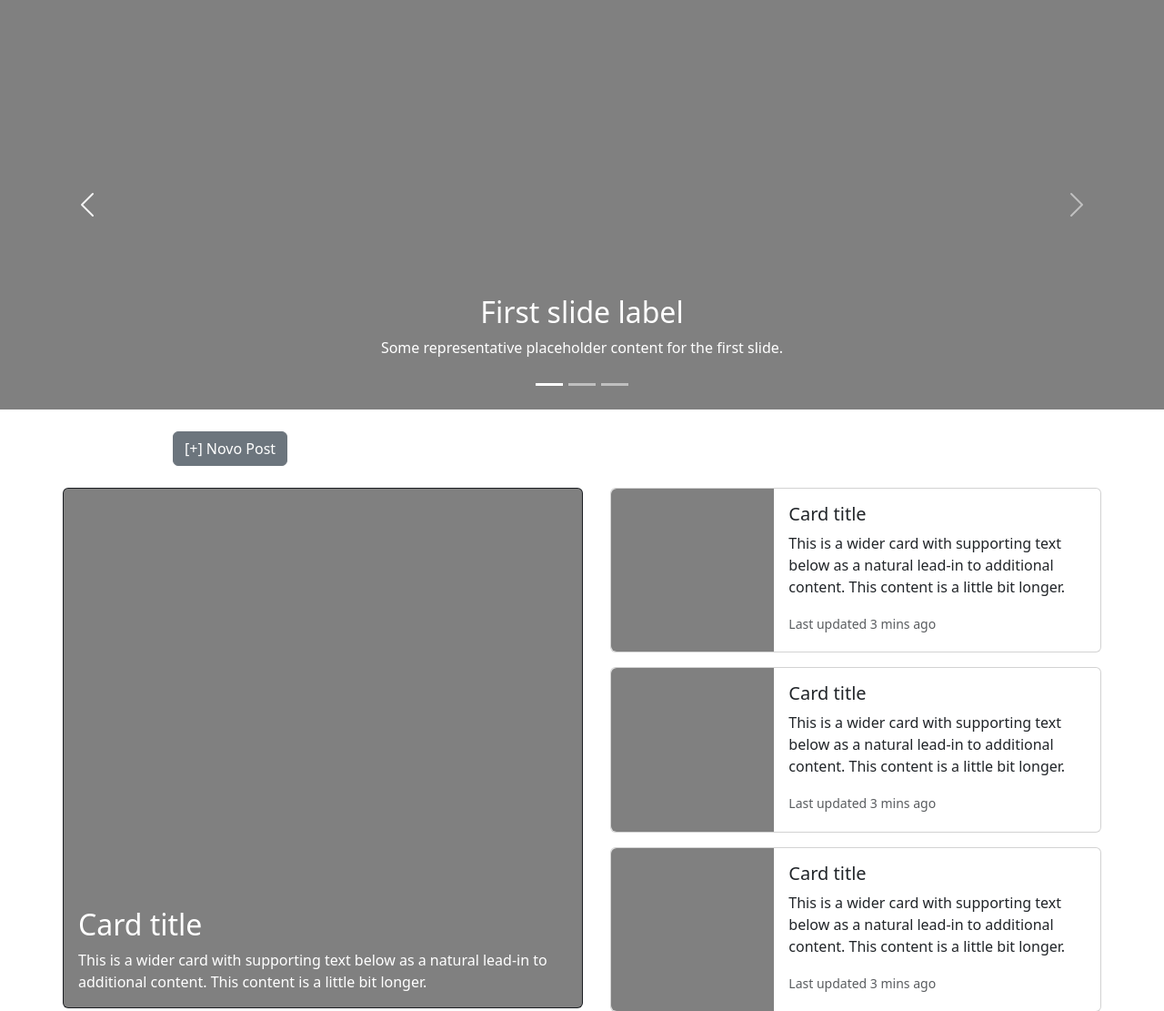
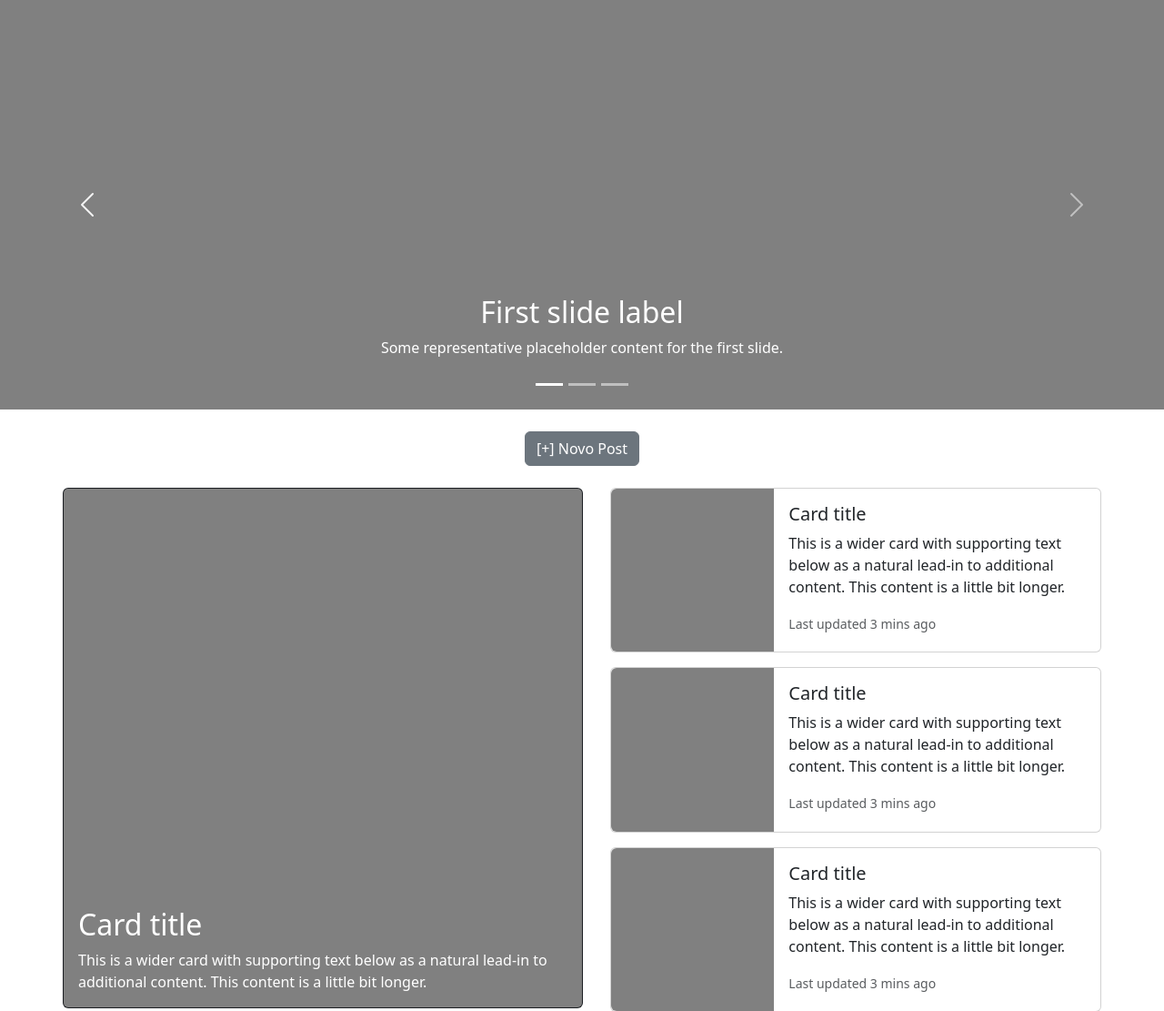
Before and after one commit to Daiene/Pixels, a Flask app: page /bloglogon in a window 1280 px wide. Shown: the top 1111 px of the page at 91% size. Run offline with Flask 3, Linux system fonts and the light colour scheme.

Commit message:
style_blog.css modificado

```diff
--- a/src/static/style/style_blog.css
+++ b/src/static/style/style_blog.css
@@ -24,5 +24,6 @@
 }
 
 .new-post{
-    margin-left: 190px;
+    display: flex;
+    justify-content: center;
 }
```
